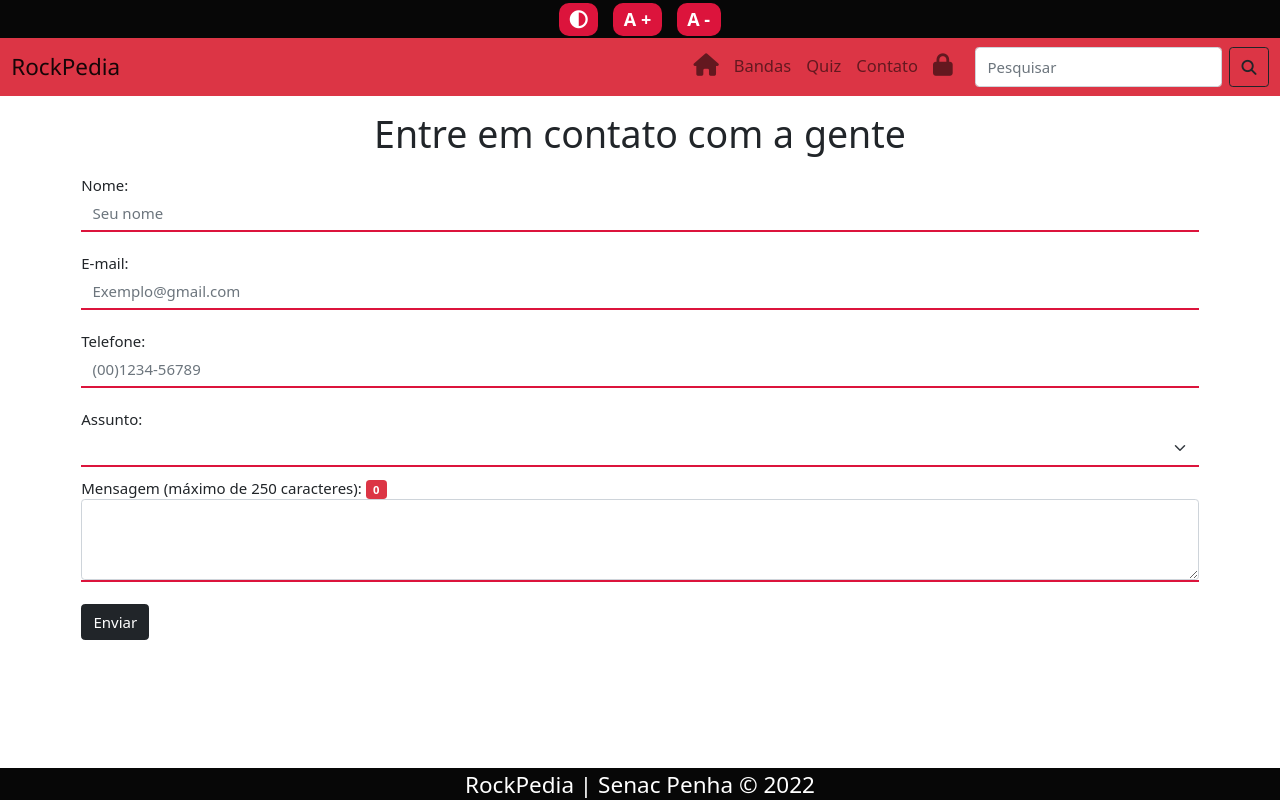
After one commit to thaissechetin/rockpedia_senac, a PHP site: page /contato.php in a window 1280 px wide. The commit adds this page. Run offline with PHP 8.4, Linux system fonts and the light colour scheme; some libraries are stand-ins or nearby versions; some web fonts are replaced.

Commit message:
página de contato

```diff
--- /dev/null
+++ b/contato.php
@@ -0,0 +1,49 @@
+<?php
+require "includes/header.php";
+?>
+
+<div class="container pt-3">
+    <h3 class="display-6 text-center">Entre em contato com a gente</h3>
+
+    <form id="my-form" action="https://formspree.io/f/meqnwakw" method="post">
+
+        <div class="form-group label-float">
+            <label for="nome">Nome:</label>
+            <input class="form-control" type="text" id="nome" name="nome" required placeholder="Seu nome">
+        </div>
+
+        <div class="form-group label-float">
+            <label for="email">E-mail:</label>
+            <input class="form-control" type="email" id="email" name="email" required placeholder="Exemplo@gmail.com">
+        </div>
+
+        <div class="form-group label-float">
+            <label for="telefone">Telefone:</label>
+            <input class="form-control" type="tel" id="telefone" name="telefone" required placeholder="(00)1234-56789">
+        </div>
+
+        <div class="form-group label-float">
+            <label for="assunto">Assunto:</label>
+            <select class="form-select" name="assunto" id="assunto" required>
+                <option value=""></option>
+                <option value="critica">Critíca</option>
+                <option value="elogio">Elogio</option>
+                <option value="curiosidade">Curiosidade</option>
+                <option value="seugestao">Sugestão</option>
+            </select>
+        </div>
+
+        <div class="form-group textos">
+            <label for="mensagem">Mensagem (máximo de 250 caracteres):</label>
+            <span id="maximo" class="badge bg-danger">0</span>
+            <textarea class="form-control" name="mensagem" id="mensagem" maxlength="250" cols="10" rows="3" required></textarea>
+        </div>
+        <br>
+        <button class="btn btn-dark" id="inserir" name="inserir">Enviar</button>
+        <h1 id="my-form-status" class="display-6 text-center"></h1>
+    </form>
+</div>
+
+<?php
+require "includes/footer.php";
+?>
--- a/includes/footer.php
+++ b/includes/footer.php
@@ -2,6 +2,11 @@
 <footer class="fixed-bottom">
     <p class="text-center lead">RockPedia | Senac Penha &copy; 2022</p>
 </footer>
+
+<!-- vanilla -->
+<script src="js/vanilla-masker.min.js"></script>
+<script src="js/form.js"></script>
+
 <!-- Slick -->
 <script src="js/jquery-3.6.0.min.js"></script>
 <script src="js/slick/slick.min.js"></script>
--- a/includes/header.php
+++ b/includes/header.php
@@ -13,6 +13,9 @@ switch ($pagina) {
         break;
     case 'quiz.php':
         $titulo = "Quiz | RockPedia";
+        break;
+    case 'contato.php':
+        $titulo = "Contato | RockPedia";
         break;
     default:
         $titulo = "Login | RockPedia";
@@ -72,6 +75,9 @@ switch ($pagina) {
                                 <a class="nav-link" aria-current="page" href="quiz.php">Quiz</a>
                             </li>
                             <li class="nav-item">
+                                <a class="nav-link" aria-current="page" href="contato.php">Contato</a>
+                            </li>
+                            <li class="nav-item">
                                 <a class="nav-link" aria-current="page" href="login.php"><i class="fa-solid fa-lock" title="Login"></i></a>
                             </li>
                         </ul>
--- /dev/null
+++ b/js/form.js
@@ -0,0 +1,61 @@
+const formulario = document.querySelector("form");
+const inputTelefone = formulario.querySelector("#telefone");
+const spanMaximo = document.querySelector("#maximo");
+const textMsg = document.querySelector("#mensagem");
+
+// Obtendo e exibindo a quantidade atual de caracteres da mensagem
+let quantidadeAtual = textMsg.value.length;
+spanMaximo.textContent = quantidadeAtual;
+
+// Monitor de evento de digitação de caracteres no campo mensagem
+textMsg.addEventListener("input", function(){
+
+  // Obtendo e exibindo a quantidade de caracteres digitados
+  let quantidadeDigitada = textMsg.value.length;
+  spanMaximo.textContent = quantidadeDigitada;
+
+  // Ajustando as classes de acordo com a quantidade digitada
+  if(quantidadeDigitada == 250 || quantidadeDigitada == 0){
+    spanMaximo.classList.remove("bg-success");
+    spanMaximo.classList.add("bg-danger");
+  } else {
+    spanMaximo.classList.remove("bg-danger");
+    spanMaximo.classList.add("bg-success");
+  }
+});
+
+// Utilizando o VanillaMasker
+
+    VMasker(inputTelefone).maskPattern("(99) 9999-99999");
+
+  // Formspree
+    var form = document.getElementById("my-form");
+
+    async function handleSubmit(event) {
+      event.preventDefault();
+      var status = document.getElementById("my-form-status");
+      var data = new FormData(event.target);
+      fetch(event.target.action, {
+        method: form.method,
+        body: data,
+        headers: {
+            'Accept': 'application/json'
+        }
+      }).then(response => {
+        if (response.ok) {
+          status.innerHTML = "Obrigado por enviar!";
+          form.reset()
+        } else {
+          response.json().then(data => {
+            if (Object.hasOwn(data, 'errors')) {
+              status.innerHTML = data["errors"].map(error => error["message"]).join(", ")
+            } else {
+              status.innerHTML = "Ops algo deu errado, tente novamente mais tarde!"
+            }
+          })
+        }
+      }).catch(error => {
+        status.innerHTML = "Ops algo deu errado, tente novamente mais tarde!"
+      });
+    }
+    form.addEventListener("submit", handleSubmit)
```
Also changed, not shown: js/vanilla-masker.min.js (added).
